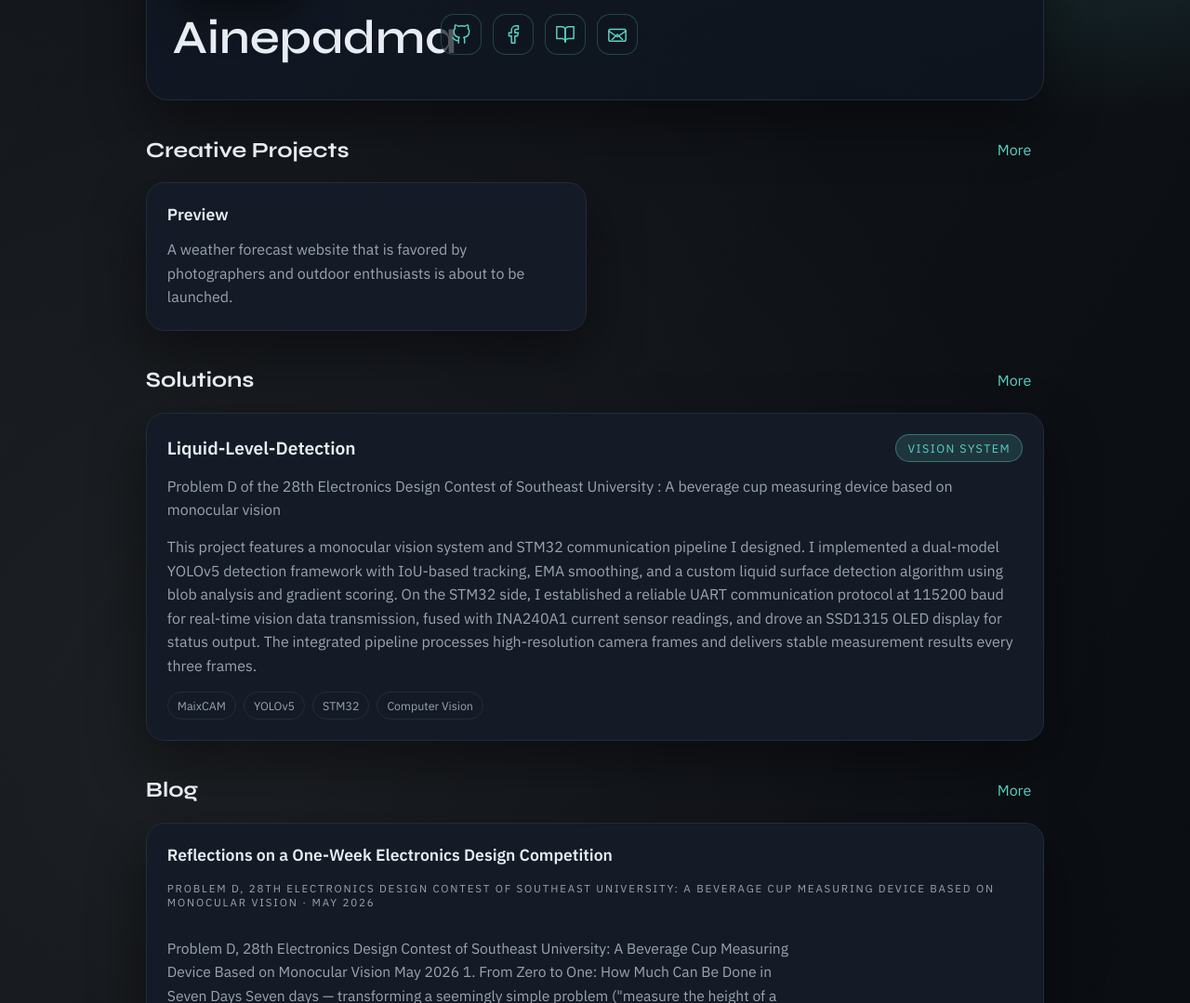
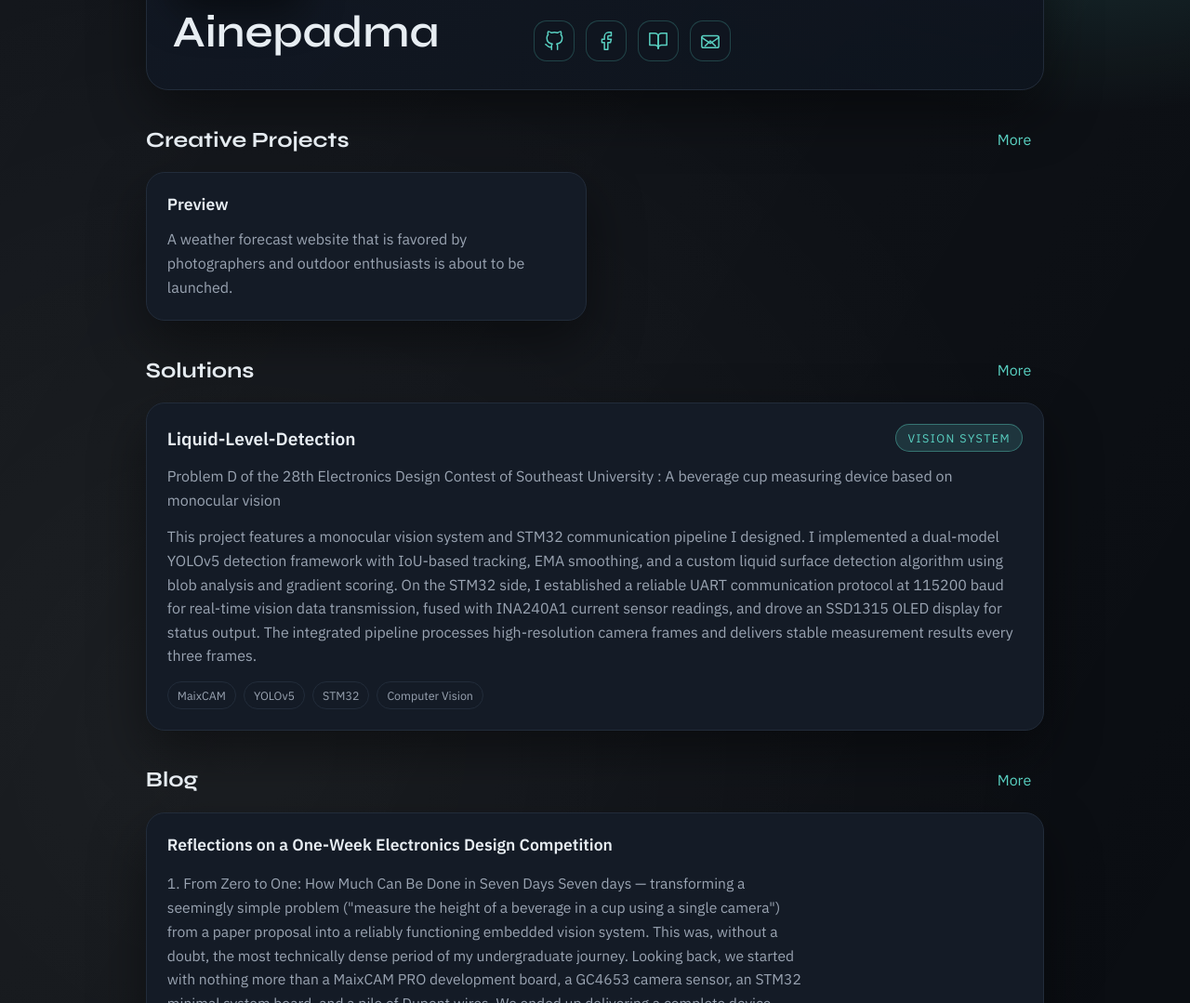
Before and after one commit to ainepadma/ainepadma.github.io, a Jekyll site: the page index.html, which Jekyll copies as it is, in a window 1280 px wide and 1400 px high, cut to the strip 321-1400 px from the top of the window. Shown: the whole strip at 93% size. Built offline with Jekyll 4.4.1, drawn with Linux system fonts in a browser that asks for light colours; some of the changed text lies outside the part shown.

Commit message:
Add files via upload

```diff
--- a/index.html
+++ b/index.html
@@ -172,7 +172,7 @@
         /* 个人信息区：头像与简介 */
         .hero {
             display: grid;
-            grid-template-columns: minmax(200px, 260px) 1fr;
+            grid-template-columns: minmax(240px, 360px) minmax(0, 1fr);
             gap: 28px;
             align-items: center;
             padding: 28px;
@@ -187,6 +187,7 @@
             display: grid;
             gap: 14px;
             justify-items: start;
+            min-width: 0;
         }
 
         .avatar {
@@ -215,7 +216,9 @@
 
         .hero-title {
             font-family: "Syne", sans-serif;
-            font-size: clamp(2.3rem, 4vw, 3.4rem);
+            font-size: clamp(2.2rem, 4vw, 3rem);
+            line-height: 1.05;
+            max-width: 100%;
             margin: 0 0 8px;
         }
 
@@ -234,14 +237,14 @@
         .hero-social {
             display: flex;
             flex-wrap: wrap;
-            gap: 12px;
+            gap: clamp(10px, 2vw, 12px);
             margin-top: 16px;
         }
 
         .social-link {
-            width: 44px;
-            height: 44px;
-            border-radius: 14px;
+            width: clamp(38px, 4.5vw, 44px);
+            height: clamp(38px, 4.5vw, 44px);
+            border-radius: clamp(12px, 2vw, 14px);
             border: 1px solid rgba(90, 210, 195, 0.25);
             background: rgba(16, 22, 32, 0.7);
             display: inline-flex;
@@ -261,8 +264,8 @@
         }
 
         .social-icon {
-            width: 22px;
-            height: 22px;
+            width: clamp(20px, 2.2vw, 22px);
+            height: clamp(20px, 2.2vw, 22px);
             stroke: currentColor;
             fill: none;
             stroke-width: 1.6;
@@ -818,20 +821,16 @@
                     <article class="project-card blog-card" data-blog-card data-max-length="720">
                         <div class="blog-header">
                             <h3 class="card-title">Reflections on a One-Week Electronics Design Competition</h3>
-                            <p class="card-meta">
-                                Problem D, 28th Electronics Design Contest of Southeast University: A Beverage Cup
-                                Measuring Device Based on Monocular Vision · May 2026
-                            </p>
                         </div>
                         <div class="blog-body">
                             <div class="blog-preview" data-preview></div>
                             <div class="blog-full" data-full id="reflection-full">
-                                <p class="blog-quote">
+                                <p class="blog-quote" data-preview-skip>
                                     Problem D, 28th Electronics Design Contest of Southeast University: A Beverage Cup
                                     Measuring Device Based on Monocular Vision<br />
                                     May 2026
                                 </p>
-                                <hr class="blog-divider" />
+                                <hr class="blog-divider" data-preview-skip />
                                 <h4>1. From Zero to One: How Much Can Be Done in Seven Days</h4>
                                 <p>
                                     Seven days — transforming a seemingly simple problem ("measure the height of a
```
Also changed, not shown: other parts of index.html (+8 -1 lines).
